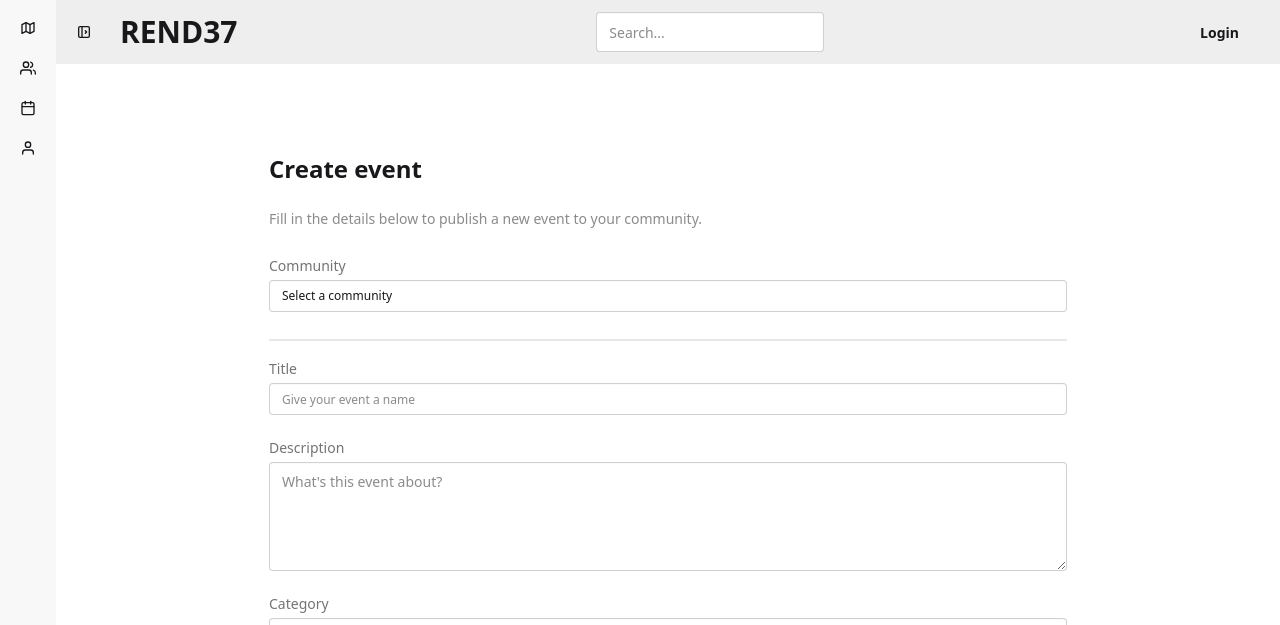
After one commit to lloydbrooke/Rend37, a FastAPI app: template templates/event_form.html in a window 1280 px wide. The commit adds this page. Shown: the top 625 px of the page. Run offline with FastAPI, Linux system fonts and the light colour scheme; the template is opened without the code that fills it, so the values that code supplies are empty; style sheets or scripts are compiled from the project's sources; some libraries are stand-ins or nearby versions; grey boxes are pictures that could not be loaded.

Commit message:
events.py: added an error message if capacity is reached when a new user trys to register |moved the register button html from events_detials.html to register_button.html | deleted edit_event.html form | changed the template returned from the event/{event_id}/edit and event/create path to event_form | added the map picker for long/lat on create/edit form | added an attendees_list.html, and changed the /attendees route in events.py to accomodate

```diff
--- /dev/null
+++ b/templates/event_form.html
@@ -0,0 +1,123 @@
+{% extends "base.html" %}
+
+{% block content %}
+<style>
+  select[name="community_id"] option {
+    background: #2a2a35;
+    color: inherit;
+  }
+</style>
+
+<div class="max-w-4xl mx-auto px-4 py-10">
+  <div class="rounded-2xl p-8" style="background: rgba(255,255,255,0.02); border: 1px solid rgba(255,255,255,0.15);">
+
+    <h2 class="text-2xl font-bold text-base-content mb-6">{% if event %}Edit event{% else %}Create event{% endif %}</h2>
+    <p class="text-sm text-base-content/50 mb-6">Fill in the details below to publish a new event to your community.</p>
+
+    <form method="post" action="{% if event %}/events/{{ event.id }}/edit{% else %}/events/create{% endif %}" class="space-y-5">
+
+      <div class="form-control">
+        <label class="label pb-1"><span class="label-text text-sm">Community</span></label>
+        <select class="select select-bordered select-sm w-full" style="background: rgba(255,255,255,0.07); color: inherit;" name="community_id" required>
+          <option disabled selected value="">Select a community</option>
+          {% for community in communities %}
+            <option value="{{ community.id }}" {% if event and event.community_id == community.id %}selected{% endif %}>{{ community.name }}</option>
+          {% endfor %}
+        </select>
+      </div>
+
+      <div class="divider my-2"></div>
+
+      <div class="form-control">
+        <label class="label pb-1"><span class="label-text text-sm">Title</span></label>
+        <input class="input input-bordered input-sm w-full" style="background: rgba(255,255,255,0.07);" type="text" name="title" placeholder="Give your event a name" value="{{ event.title if event else '' }}" required />
+      </div>
+
+      <div class="form-control">
+        <label class="label pb-1"><span class="label-text text-sm">Description</span></label>
+        <textarea class="textarea textarea-bordered w-full text-sm leading-relaxed" style="background: rgba(255,255,255,0.07);" name="description" placeholder="What's this event about?" rows="4" required>{{ event.description if event else '' }}</textarea>
+      </div>
+
+      <div class="form-control">
+        <label class="label pb-1"><span class="label-text text-sm">Category</span></label>
+        <input class="input input-bordered input-sm w-full" style="background: rgba(255,255,255,0.07);" type="text" name="category" placeholder="e.g. Workshop, Social, Meetup" value="{{ event.category if event else '' }}" required />
+      </div>
+
+      <div class="divider my-2"></div>
+      <p class="text-xs font-medium tracking-widest uppercase text-base-content/30">Location</p>
+
+      <div class="form-control">
+        <label class="label pb-1"><span class="label-text text-sm">Location name</span></label>
+        <input class="input input-bordered input-sm w-full" style="background: rgba(255,255,255,0.07);" type="text" name="location_name" placeholder="e.g. The Old Vic, Room 4B" value="{{ event.location_name if event else '' }}" required />
+      </div>
+
+      <!-- MAP PICKER -->
+      <div class="form-control">
+        <label class="label pb-1"><span class="label-text text-sm">Pin your location</span></label>
+        <p class="text-xs text-base-content/40 mb-2">Click the map to drop a pin — coordinates will fill in automatically.</p>
+        <div id="map-picker" class="rounded-lg border border-gray-600" style="height: 300px; z-index: 0;"></div>
+      </div>
+
+      <div class="grid grid-cols-2 gap-4">
+        <div class="form-control">
+          <label class="label pb-1"><span class="label-text text-sm">Latitude</span></label>
+          <input class="input input-bordered input-sm w-full" style="background: rgba(255,255,255,0.07);" type="number" step="any" name="latitude" id="latitude" placeholder="Click map to fill" value="{{ event.latitude if event else '' }}" required />
+        </div>
+        <div class="form-control">
+          <label class="label pb-1"><span class="label-text text-sm">Longitude</span></label>
+          <input class="input input-bordered input-sm w-full" style="background: rgba(255,255,255,0.07);" type="number" step="any" name="longitude" id="longitude" placeholder="Click map to fill" value="{{ event.longitude if event else '' }}" required />
+        </div>
+      </div>
+
+      <div class="divider my-2"></div>
+      <p class="text-xs font-medium tracking-widest uppercase text-base-content/30">Details</p>
+
+      <div class="grid grid-cols-2 gap-4">
+        <div class="form-control">
+          <label class="label pb-1"><span class="label-text text-sm">Date &amp; time</span></label>
+          <input class="input input-bordered input-sm w-full" style="background: rgba(255,255,255,0.07);" type="datetime-local" name="date_time" value="{{ event.date_time.strftime('%Y-%m-%dT%H:%M') if event else '' }}" required />
+        </div>
+        <div class="form-control">
+          <label class="label pb-1"><span class="label-text text-sm">Capacity limit</span></label>
+          <input class="input input-bordered input-sm w-full" style="background: rgba(255,255,255,0.07);" type="number" name="capacity_limit" placeholder="50" min="1" value="{{ event.capacity_limit if event else '' }}" required />
+        </div>
+      </div>
+
+      <button type="submit" class="btn btn-neutral w-full mt-4">{% if event %}Save changes{% else %}Create event{% endif %}</button>
+
+    </form>
+  </div>
+</div>
+
+<!-- Leaflet -->
+<link rel="stylesheet" href="https://unpkg.com/leaflet@1.9.4/dist/leaflet.css"/>
+<script src="https://unpkg.com/leaflet@1.9.4/dist/leaflet.js"></script>
+<script>
+    const defaultLat = {{ event.latitude if event else 54.0 }};
+    const defaultLng = {{ event.longitude if event else -2.0 }};
+    const defaultZoom = {{ 15 if event else 6 }};
+
+    const map = L.map('map-picker').setView([defaultLat, defaultLng], defaultZoom);
+
+    L.tileLayer('https://{s}.tile.openstreetmap.org/{z}/{x}/{y}.png', {
+        attribution: '© OpenStreetMap'
+    }).addTo(map);
+
+    let marker = {% if event %} L.marker([{{ event.latitude }}, {{ event.longitude }}]).addTo(map) {% else %} null {% endif %};
+
+    map.on('click', function(clickEvent) {
+        const lat = clickEvent.latlng.lat.toFixed(6);
+        const lng = clickEvent.latlng.lng.toFixed(6);
+
+        document.getElementById('latitude').value = lat;
+        document.getElementById('longitude').value = lng;
+
+        if (marker) {
+            marker.setLatLng(clickEvent.latlng);
+        } else {
+            marker = L.marker(clickEvent.latlng).addTo(map);
+        }
+    });
+</script>
+
+{% endblock %}
```
Also changed, not shown: routers/events.py (+57 -25 lines), templates/attendee_list.html (added, +33 -0 lines), templates/create_event.html (deleted, +0 -87 lines), templates/edit_event.html (deleted, +0 -32 lines), templates/event_detail.html (+7 -24 lines), templates/register_button.html (added, +25 -0 lines).
